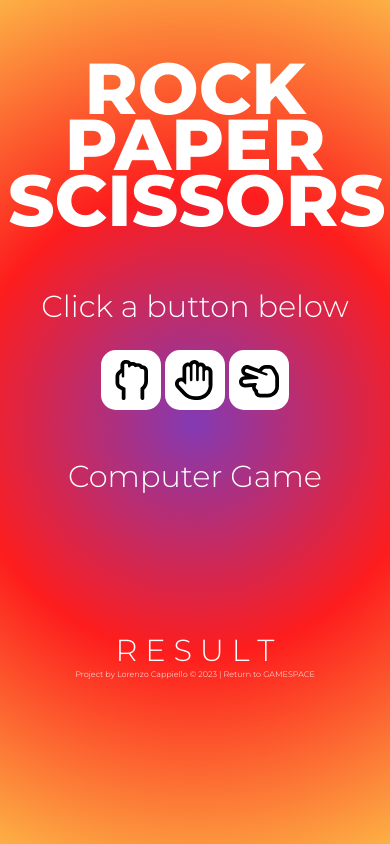
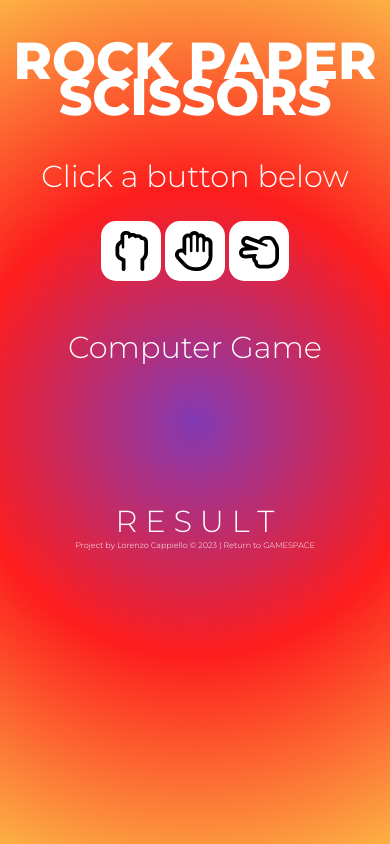
Before and after one commit to lorenzocappiello/rock-paper-scissors, a plain HTML site: page index.html in a window 390 px wide. Drawn offline with Linux system fonts and the light colour scheme.

Commit message:
Update style.css

```diff
--- a/style.css
+++ b/style.css
@@ -28,8 +28,8 @@ body {
 
 @media screen and (max-width: 428px) {
   .game-title {
-    font-size: 72px;
-    line-height: 56px;
+    font-size: 52px;
+    line-height: 36px;
   }
 }
 
```
